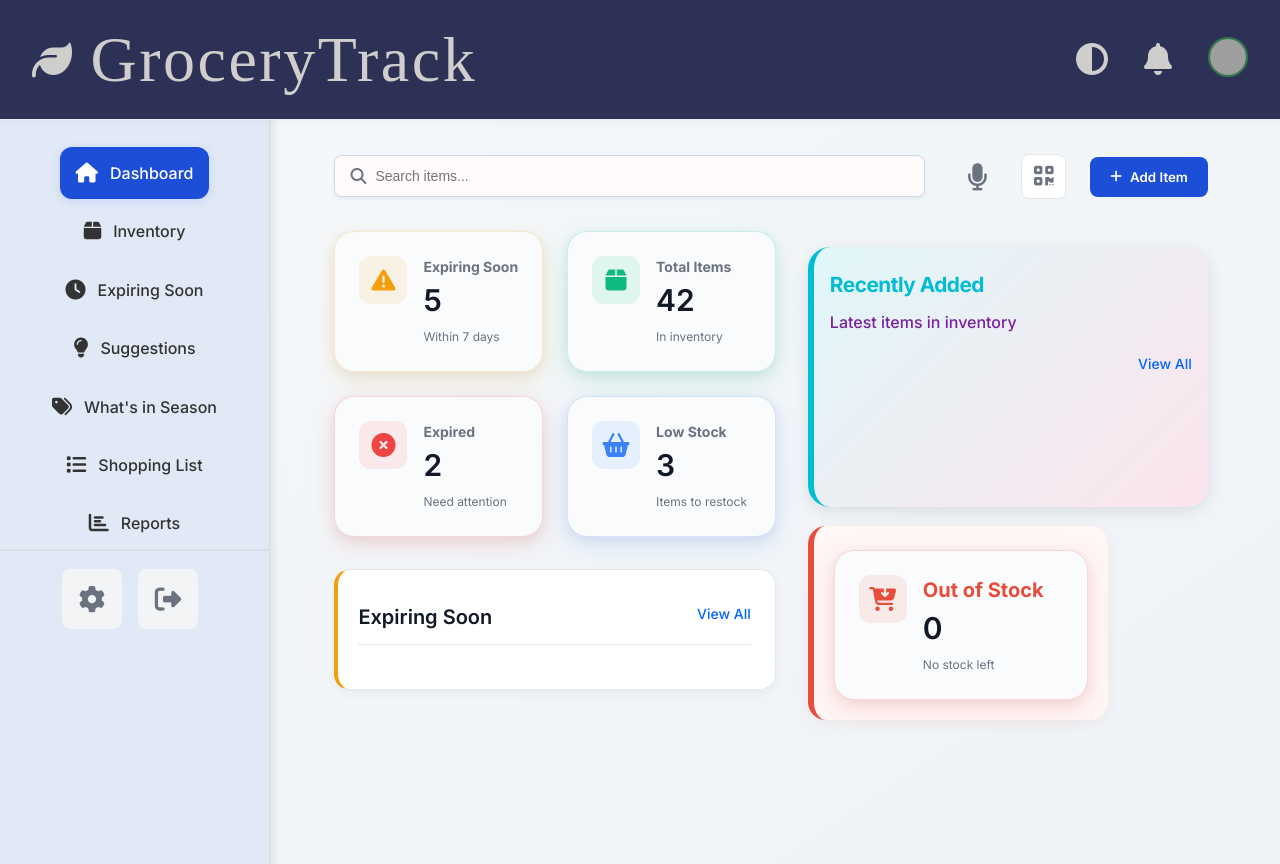
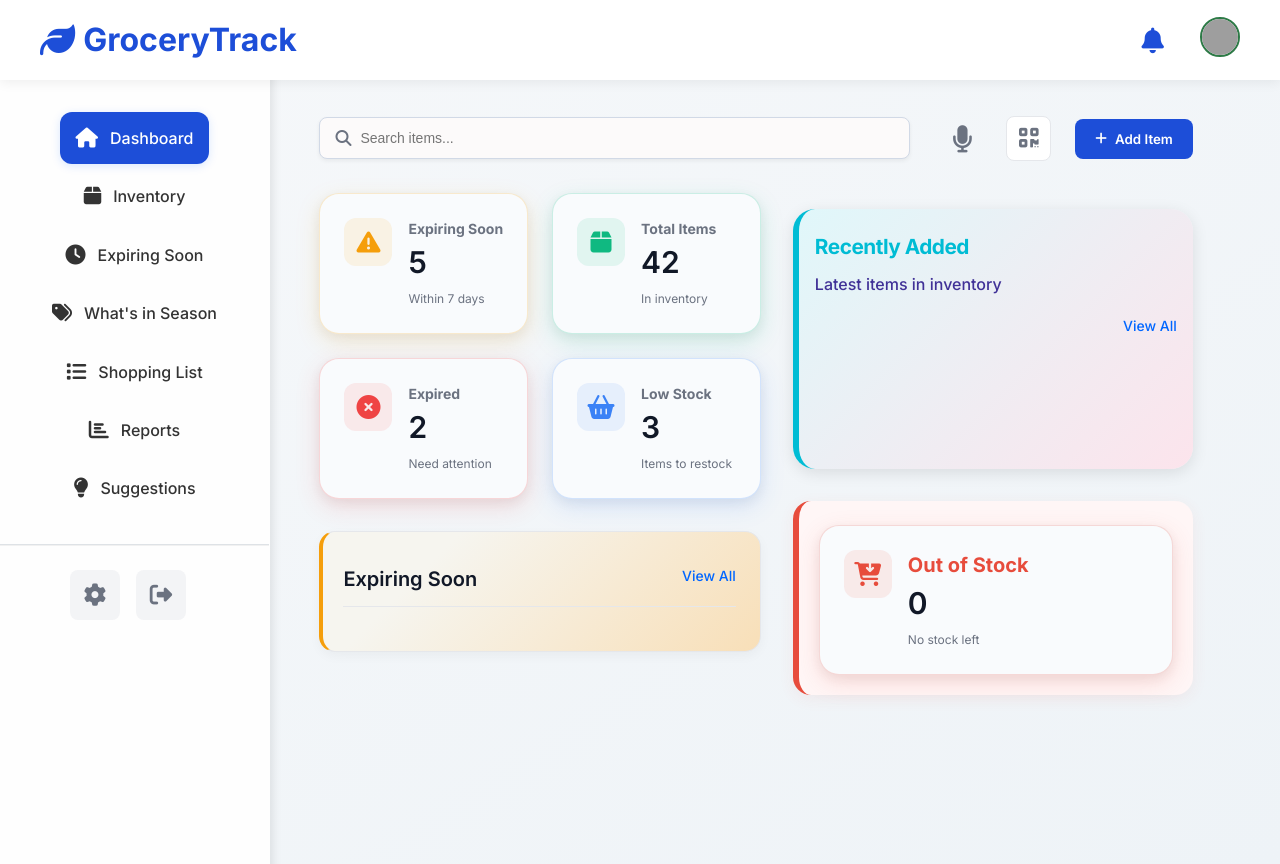
Before and after one commit to amenasultana0/Groceryproject, a website with bundled scripts: page public/dashboard.html in a window 1280 px wide. Built offline with nearby package versions, Linux system fonts and the light colour scheme; no server answers; grey boxes are pictures that could not be loaded; a script that the page names is missing.

Commit message:
dashboard changes

```diff
--- a/public/dashboard.css
+++ b/public/dashboard.css
@@ -14,7 +14,7 @@
 .sidebar-header {
     display: flex;
     justify-content: space-between;
-    align-items: center;
+    align-items: left;
     margin-bottom: 2rem;
     margin-top: 120px;
 }
@@ -63,8 +63,8 @@
 }
 
 .user-section {
-  margin-top: auto;
-  padding-top: 1.5rem;
+  margin-top: 30px;
+  padding-top: 0.6rem;
   border-top: 1px solid #dee2e6;
   border-radius: 0;
   background-color: inherit;
@@ -103,15 +103,15 @@
     display: flex;
     flex-direction: row;
     gap: 1rem;
-    margin-left: 46px;
-    margin-top: -5px;
+    margin-left: 70px;
+    margin-top: 15px;
 
 }
 
 .icon-btn {
-    width: 60px;
-    height: 60px;
-    font-size: 1.65rem;
+    width: 50px;
+    height: 50px;
+    font-size: 1.4rem;
     display: flex;
     align-items: center;
     justify-content: center;
@@ -158,7 +158,7 @@
 .search-bar input {
     width: 100%;
     padding: 0.75rem 1rem 0.75rem 2.5rem;
-    background-color: #fffbfb;
+    background-color: #fcfafa;
     border: 1px solid #d1d9e6;
     border-radius: 0.5rem;
     font-size: 0.875rem;
@@ -418,6 +418,7 @@
 .expiring-items {
   border-left: 4px solid var(--warning);
   padding-left: 1.25rem;
+  background: linear-gradient(135deg, #f6f5ef 25%, #f8dfb8 100%);
 }
 
 .recent-items {
@@ -1138,16 +1139,20 @@ textarea:focus {
 .sidebar {
   position: fixed;
   left: 0;
-  top: 25px;
+  top: -10px;
   width: 270px;
   height: 130vh;
-  background: #e1e9f6;
+  background: #fefefe;
+  backdrop-filter: blur(4px);
   box-shadow: 2px 0 10px rgba(0,0,0,0.1);
   transform: translateX(0);
   transition: transform 0.3s ease;
   z-index: 1000;
-  border-right: 1px solid #ddd;
-}
+  border-right: 1px solid rgba(255, 255, 255, 0.2);
+  transition: transform 0.3s ease;
+  justify-content: space-between;
+}
+
 
 .sidebar.collapsed {
   transform: translateX(-100%);
@@ -1172,8 +1177,8 @@ textarea:focus {
 }
 
 .main-content {
-  margin-left: 210px;
-  margin-top: 25px;
+  margin-left: 195px;
+  margin-top: -13px;
   transition: margin-left 0.3s ease;
 }
 
@@ -1213,38 +1218,32 @@ textarea:focus {
 
 /* Top Navbar Styles */
 .navbar {
-  width: 100%;
-  height: 120px;
-  background: #2d3155;
+width: 100%;
+  height: 80px;
+  background: #fff;
+  box-shadow: 0 2px 12px rgba(0,0,0,0.07);
   display: flex;
   align-items: center;
   justify-content: space-between;
-  padding: 0 2rem;
-  box-shadow: 0 2px 8px rgba(0,0,0,0.04);
+  padding: 0 2.5rem;
   position: fixed;
   top: 0;
   left: 0;
   z-index: 1100;
-  border-bottom: 1px solid #eee;
 }
 
 .navbar-logo {
   display: flex;
   align-items: center;
-  gap: 1rem;
-  padding-top: -50px;
-  padding-left: -10px;
-  font-size: 4rem;
-  font-weight: 200;
-  font-family: dosis;
-
-  color: #cfcecd;
-  letter-spacing: 2.5px;
+  font-size: 2rem;
+  font-weight: 700;
+  color: #1d4ed8;
+  gap: 0.5rem;
 }
 
 .navbar-logo i {
-  font-size: 2.5rem;
-  color: #cfcecd;
+  font-size: 2.2rem;
+  color: #1d4ed8;
 }
 
 .navbar-actions {
@@ -1256,8 +1255,8 @@ textarea:focus {
 .navbar-icon {
   background: none;
   border: none;
-  color: #cfcecd;
-  font-size: 2rem;
+  color: #1d4ed8;
+  font-size: 1.6rem;
   letter-spacing: 20px;
   cursor: pointer;
   transition: color 0.2s;
@@ -1381,7 +1380,8 @@ textarea:focus {
   flex: 1;
 }
 .dashboard-right-panel {
-  width: 300px;
+  width: auto;
+  min-width: 350px;
   flex-shrink: 0;
   padding: 24px 20px 20px 20px;
   background-color: #fff6f6;
@@ -1493,12 +1493,12 @@ textarea:focus {
   font-size: 1.3rem;
   font-weight: 700;
   color: #00bcd4;
-  margin-bottom: 0.3rem;
+  margin-bottom: 5px;
   letter-spacing: -0.5px;
 }
 .dashboard-right-panel.recently-added-panel .subtitle {
   font-size: 1rem;
-  color: #7b1fa2;
+  color: #403197;
   margin-bottom: 1.2rem;
   font-weight: 500;
 }
@@ -1506,20 +1506,37 @@ textarea:focus {
   width: 100%;
   display: flex;
   flex-direction: column;
-  gap: 0.7rem;
+  gap: 0.2rem;         /* Smaller gap */
+  font-size: 0.96em;    /* Slightly smaller text */
+  padding: 0;
 }
 .dashboard-right-panel.recently-added-panel .item-card {
   background: #fff;
   border-radius: 12px;
   box-shadow: 0 1px 6px rgba(0,188,212,0.06);
-  padding: 10px 12px;
-  font-size: 0.98rem;
-}
-
+  padding: 6px 19px;
+  font-size: 0.6rem;
+  height:auto;
+  gap: 20px;
+}
+.dashboard-right-panel.recently-added-panel .item-card:hover {
+  box-shadow: 0 4px 16px rgba(0,188,212,0.13);
+  background: #f0f8ff;
+}
+.item-actions {
+  display: flex;
+  gap: 0.3rem;
+  height: auto;
+  width: 90px;
+  margin-top: auto;
+  margin-left: auto;
+  align-items: center;
+  font-size: 40px;
+}
 .dashboard-side-panels {
   display: flex;
   flex-direction: column;
-  gap: 1.2rem;
+  gap: 2rem;
 }
 
 /* Out of Stock Sidebar Drawer */
--- a/public/dashboard.html
+++ b/public/dashboard.html
@@ -15,7 +15,7 @@
       <span>GroceryTrack</span>
     </div>
     <div class="navbar-actions">
-      <button class="navbar-icon" title="Theme"><i class="fas fa-adjust"></i></button>
+      <!-- <button class="navbar-icon" title="Theme"><i class="fas fa-adjust"></i></button> -->
       <button class="navbar-icon" title="Notifications"><i class="fas fa-bell"></i></button>
       <div class="navbar-profile-container">
       <div class="navbar-profile" id="profileBtn">
@@ -65,10 +65,6 @@
         <i class="fas fa-clock"></i>
         <span>Expiring Soon</span>
       </a>
-      <a href="suggestions.html">
-        <i class="fas fa-lightbulb"></i>
-        <span>Suggestions</span>
-      </a>
       <a href="categories.html">
         <i class="fas fa-tags"></i>
         <span>What's in Season</span>
@@ -81,7 +77,13 @@
       <a href="reports.html">
         <i class="fas fa-chart-bar"></i>
         <span>Reports</span>
+      </a>
+      <a href="suggestions.html">
+        <i class="fas fa-lightbulb"></i>
+        <span>Suggestions</span>
+      </a>
     </div>
+
 
     <div class="user-section">
       <!-- <div class="user-info">
```
